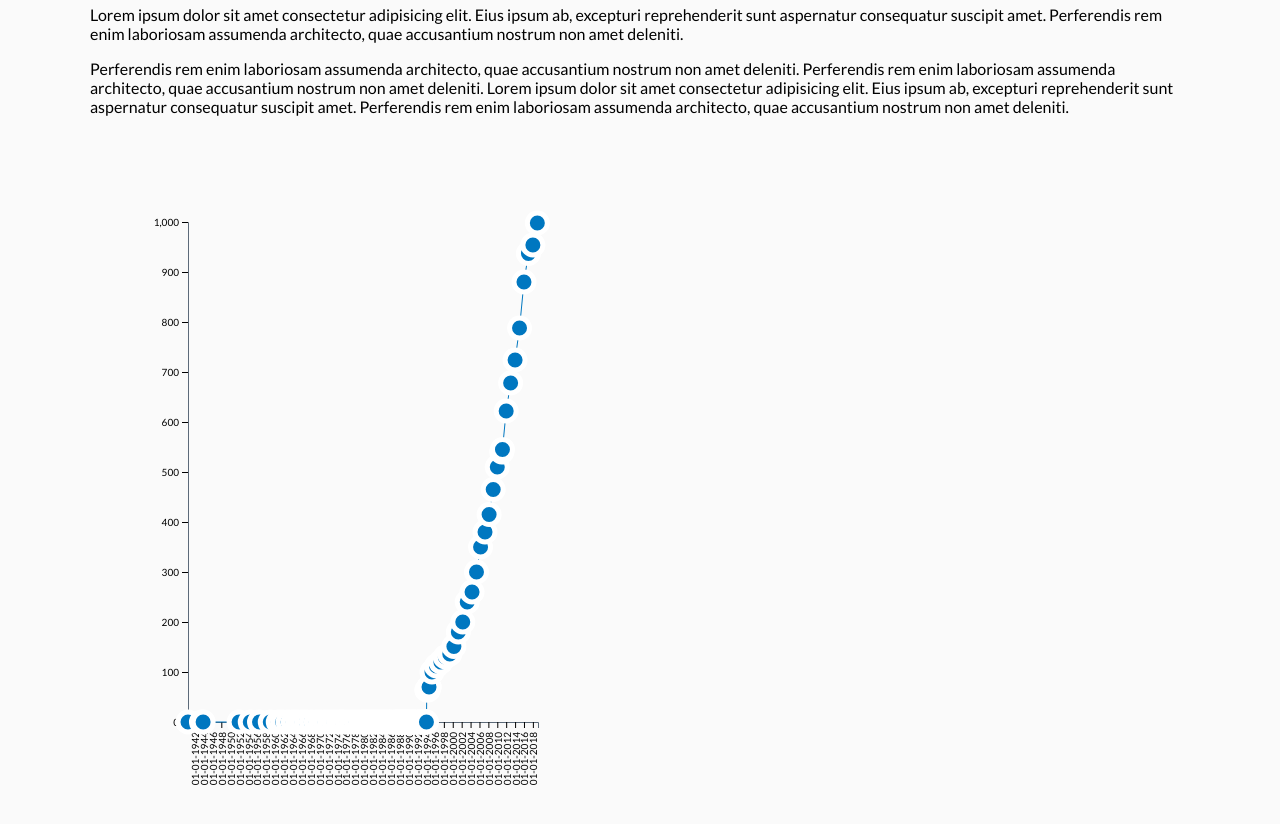
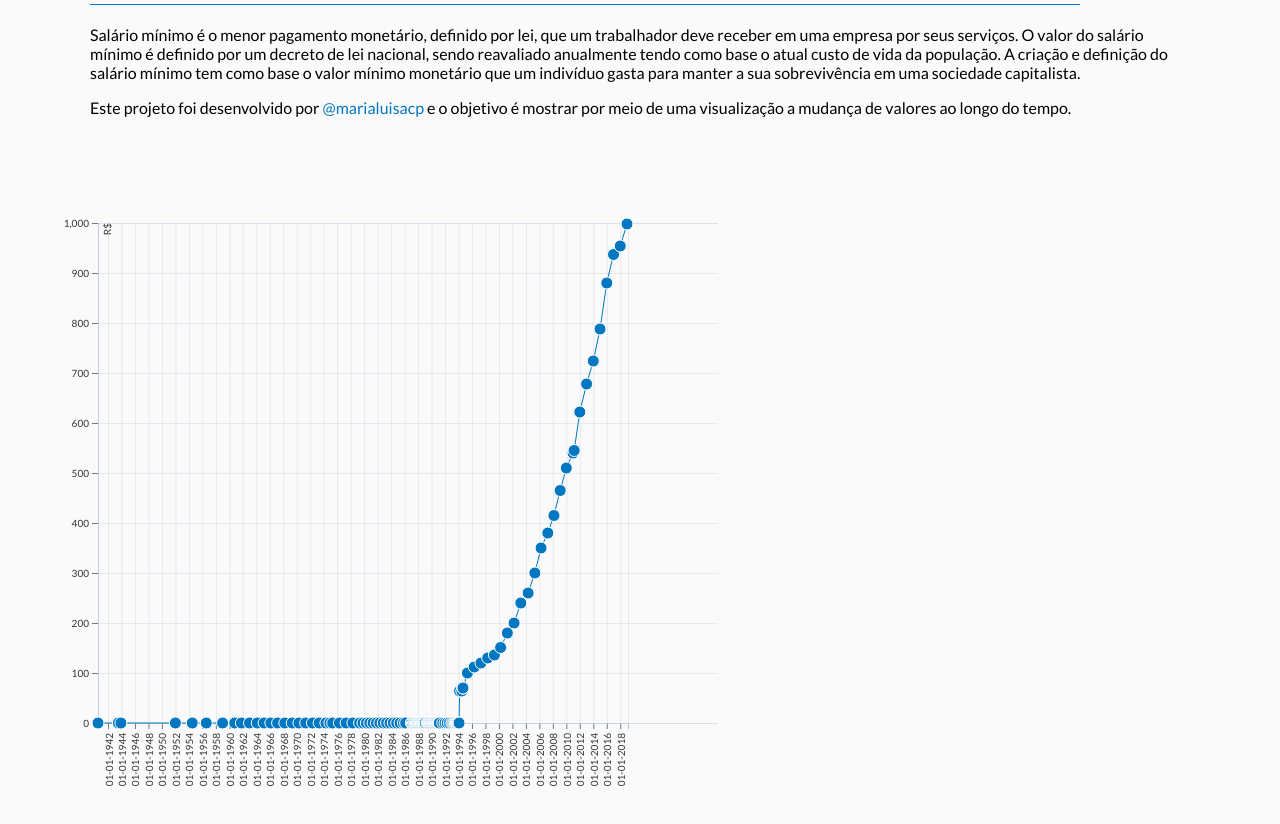
Before and after one commit to marialuisacp/minimum-wages-brazil, a website: page index.html in a window 1280 px wide. Shown: the part 94-918 px from the top of the page. Drawn offline with nearby package versions, Linux system fonts and the light colour scheme.

Commit message:
put content (text and data) and create adjustments on code

```diff
--- a/index.html
+++ b/index.html
@@ -16,17 +16,15 @@
   <div class="content">
     <h1>A evolução do salário mínimo no Brasil</h1>
     <p>
-      Lorem ipsum dolor sit amet consectetur adipisicing elit. Eius ipsum ab, excepturi reprehenderit sunt aspernatur
-      consequatur suscipit amet. Perferendis rem enim laboriosam assumenda architecto, quae accusantium nostrum non
-      amet deleniti.
+      Salário mínimo é o menor pagamento monetário, definido por lei, que um trabalhador deve receber em uma empresa
+      por seus serviços.
+      O valor do salário mínimo é definido por um decreto de lei nacional, sendo reavaliado anualmente tendo como base
+      o atual custo de vida da população. A criação e definição do salário mínimo tem como base o valor mínimo
+      monetário que um indivíduo gasta para manter a sua sobrevivência em uma sociedade capitalista.
     </p>
     <p>
-      Perferendis rem enim laboriosam assumenda architecto, quae accusantium nostrum non
-      amet deleniti. Perferendis rem enim laboriosam assumenda architecto, quae accusantium nostrum non
-      amet deleniti. Lorem ipsum dolor sit amet consectetur adipisicing elit. Eius ipsum ab, excepturi reprehenderit
-      sunt aspernatur
-      consequatur suscipit amet. Perferendis rem enim laboriosam assumenda architecto, quae accusantium nostrum non
-      amet deleniti.
+      Este projeto foi desenvolvido por <a href="http://dcc.ufmg.br/~maria.luisa" target="_blank"> @marialuisacp </a> e
+      o objetivo é mostrar por meio de uma visualização a mudança de valores ao longo do tempo.
     </p>
   </div>
   <div id='chart'></div>
--- a/src/chart.js
+++ b/src/chart.js
@@ -80,7 +80,7 @@ const render = (data) => {
   };
 
   const size = {
-    width: screen.width - margin.horizontal * 4,
+    width: screen.width - margin.horizontal * 2,
     height: 500
   };
 
@@ -129,7 +129,7 @@ const render = (data) => {
     .append('g')
     .attr('transform',
       'translate('
-      + margin.horizontal * 2
+      + margin.horizontal
       + ',' + margin.vertical + ')');
 
   svg.append('g')
@@ -152,6 +152,21 @@ const render = (data) => {
     .style('text-anchor', 'end')
     .text('R$');
 
+  svg.append('g')
+    .attr('class', 'grid')
+    .call(yAxis
+      .tickSize(-size.width, 0, 0)
+      .tickFormat('')
+    );
+
+  svg.append('g')
+    .attr('class', 'grid')
+    .attr('transform', 'translate(0,' + size.height + ')')
+    .call(xAxis
+      .tickSize(-size.height, 0, 0)
+      .tickFormat('')
+    );
+
   svg.append('path')
     .attr('class', 'line')
     .attr('d', line(data));
@@ -164,7 +179,7 @@ const render = (data) => {
 
   nodes.append('circle')
     .attr('id', (d) => d.id)
-    .attr('r', (d) => 10)
+    .attr('r', (d) => 6)
     .attr('class', 'dot');
 
   nodes.append('text')
--- a/styles/main.css
+++ b/styles/main.css
@@ -1,7 +1,9 @@
 @import url('https://fonts.googleapis.com/css?family=Lato|Open+Sans|Raleway');
 
-html, body {
+html {
+  border-top: solid 20px #0077C0;
   background: #fafafa;
+  padding: 50px auto;
 }
 
 html, body *{
@@ -9,6 +11,7 @@ html, body *{
 }
 
 h1,h2,h3,h4 {
+  color: #0077C0;
   font-family: Raleway, sans-serif;
   padding-bottom: 20px;
   margin-bottom: 20px;
@@ -16,9 +19,32 @@ h1,h2,h3,h4 {
   width: 90%;
 }
 
+a {
+  color: #0077C0;
+  text-decoration: none;
+}
+
 .content {
   max-width: 1100px;
   margin: 0 auto;
+}
+
+#chart {
+  overflow: hidden;
+  /* direction: rtl;  */
+}
+
+.grid .tick line, .domain {
+  stroke: #C5D3E2;
+  opacity: 0.4;
+}
+
+.y-axis line, .x-axis line{
+  stroke: #6C7A89;
+}
+
+.y-axis text, .x-axis text {
+  fill: #333;
 }
 
 .line {
@@ -32,11 +58,11 @@ h1,h2,h3,h4 {
 .dot {
   fill: #0077C0;
   stroke: #fff;
-  stroke-width: 5;
+  stroke-width: 1;
 }
 
 .x-axis .domain, .y-axis .domain {
-  stroke: #5C6A79;
+  stroke: #6C7A89;
 }
 
 .txt-value {
```
Also changed, not shown: README.md (added), img/img.png (added).
